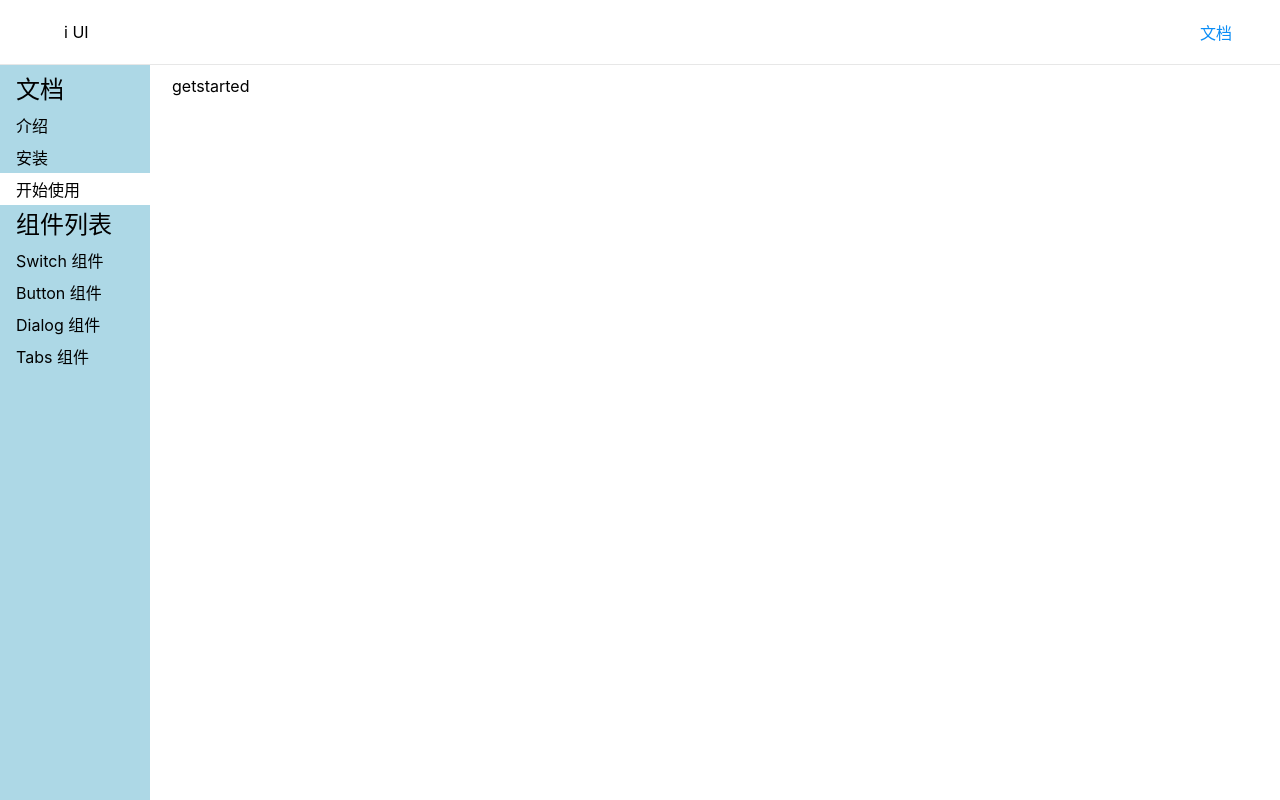
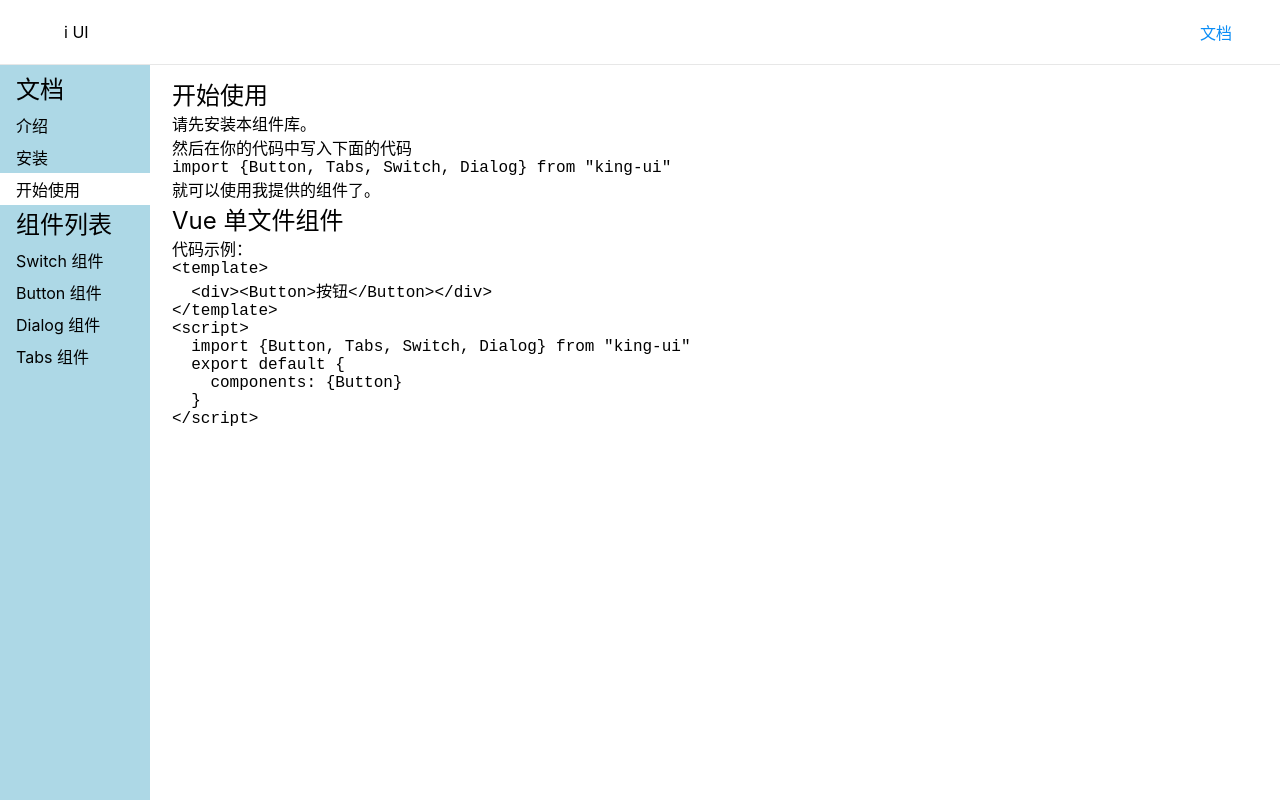
Before and after one commit to HXL1111/i-ui-store, a Vue app: page /#/doc/get-started in a window 1280 px wide. Built offline with nearby package versions, Linux system fonts and the light colour scheme.

Commit message:
填充文档内容

```diff
--- a/src/views/GetStarted.vue
+++ b/src/views/GetStarted.vue
@@ -1,4 +1,26 @@
-<template>getstarted</template>
+<template>
+  <article>
+    <h1>开始使用</h1>
+
+    <p>请先<a href="#/doc/install">安装</a>本组件库。</p>
+    <p>然后在你的代码中写入下面的代码</p>
+    <pre><code>import {Button, Tabs, Switch, Dialog} from "king-ui"</code></pre>
+    就可以使用我提供的组件了。
+
+    <h2>Vue 单文件组件</h2>
+    <p>代码示例：</p>
+    <pre><code>&lt;template&gt;
+  &lt;div&gt;&lt;Button&gt;按钮&lt;/Button&gt;&lt;/div&gt;
+&lt;/template&gt;
+&lt;script&gt;
+  import {Button, Tabs, Switch, Dialog} from "king-ui"
+  export default {
+    components: {Button}
+  }
+&lt;/script&gt;
+ </code></pre>
+  </article>
+</template>
 
 <script lang="ts">
 export default {}
--- a/src/views/Install.vue
+++ b/src/views/Install.vue
@@ -1,4 +1,14 @@
-<template>Install</template>
+<template>
+  <article>
+    <h1>安装</h1>
+    <p>打开终端运行下列命令：</p>
+    <pre><code>npm install king-ui</code></pre>
+    <p>或</p>
+    <pre><code>yarn add king-ui</code></pre>
+
+    <p>下一节：<a href="#/doc/get-started">开始使用</a></p>
+  </article>
+</template>
 
 <script lang="ts">
 export default {}
--- a/src/views/Intro.vue
+++ b/src/views/Intro.vue
@@ -1,4 +1,19 @@
-<template>Intro</template>
+<template>
+  <article>
+    <h1>介绍</h1>
+    <p>King UI 是一款基于 Vue 3 和 TypeScript 的 UI 组件库。</p>
+    <p>
+      这款组件库其实是我为了总结自己这几年的技术经验而写的，全程亲手编写，尽量不采用第三方库，包括你现在看到的这个官网也几乎都是我自己写的。
+    </p>
+    <p>
+      所以如果强烈不建议你将此 UI
+      库用于生产环境。但如果你是抱着看源代码的目的来的，那么这个库还是值得一看的。源代码放在了
+      github.com/frankfang/xxxxxxx，历史提交信息非常规范，你可以按提交的顺序逐个查看；你也可以直接查看每个组件的源代码和示例，运行方法见
+      README.md。
+    </p>
+    下一节：<a href="#/doc/install">安装</a>
+  </article>
+</template>
 
 <script lang="ts">
 export default {}
```
